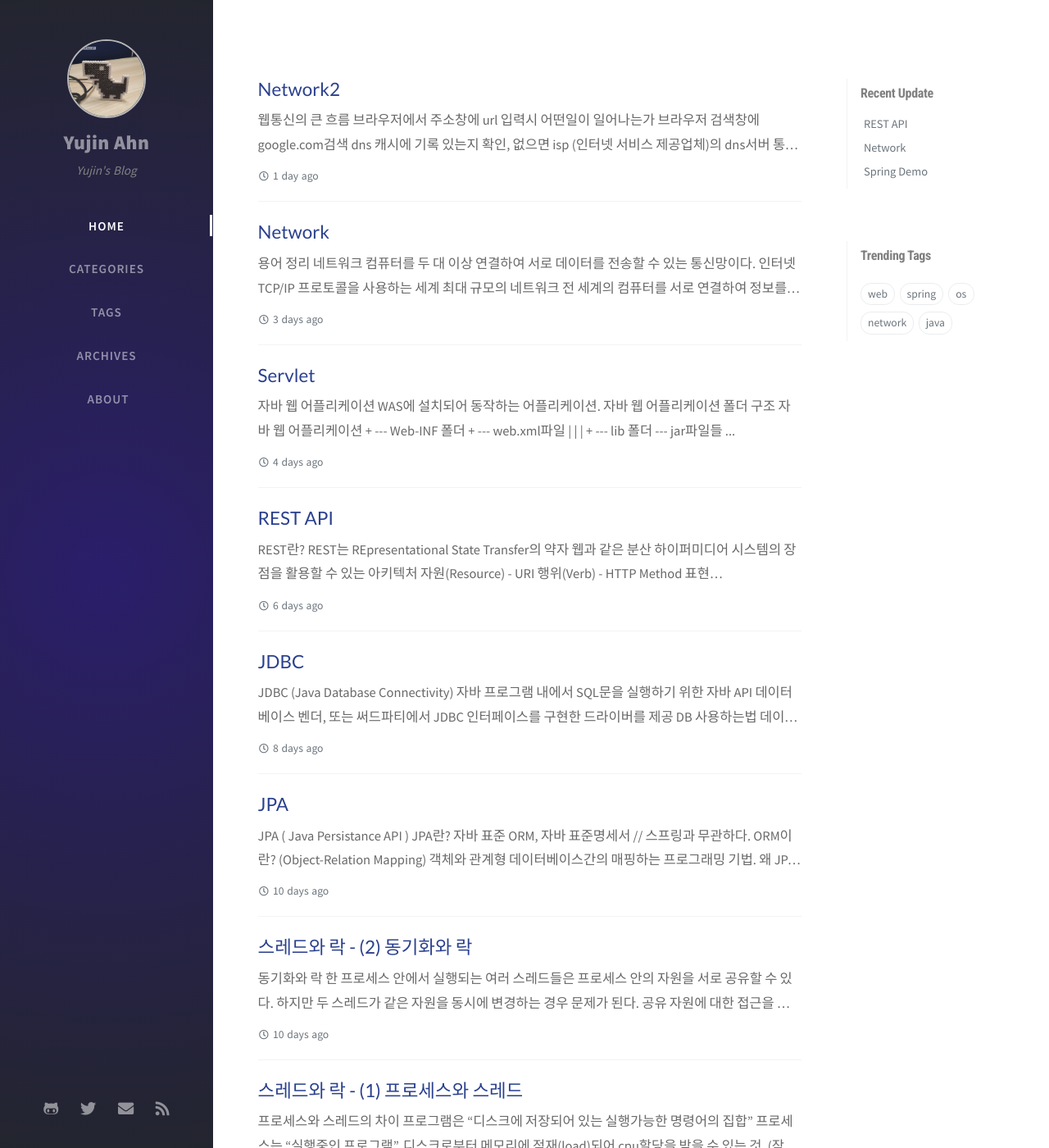
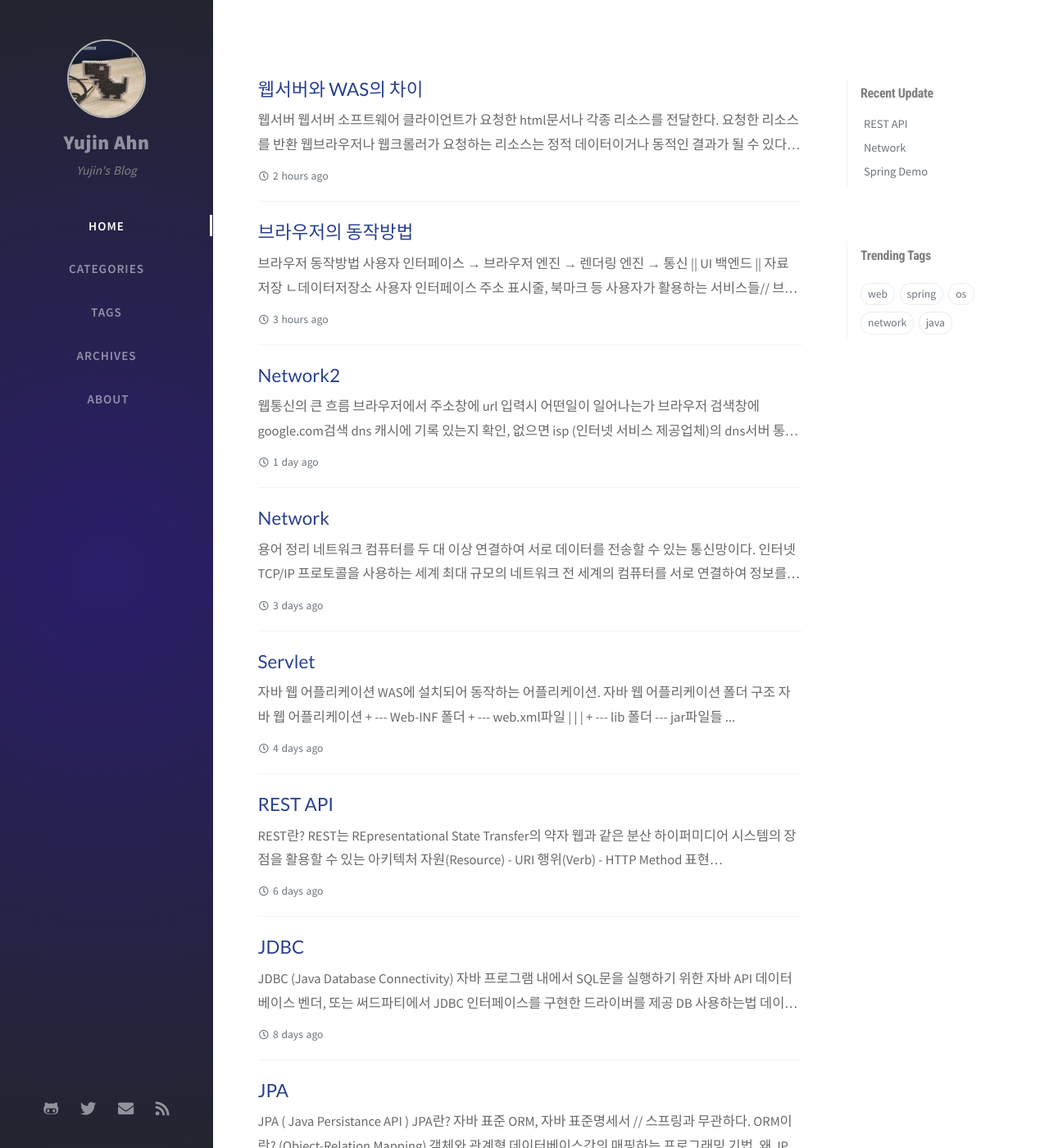
Before and after one commit to ahnyujin/ahnyujin.github.io, a Jekyll site: the page built from index.html, in a window 1280 px wide and 1400 px high. Shown: the whole window at 82% size. Built offline with Jekyll 4.4.1, drawn with Linux system fonts in a browser that asks for light colours; nearby versions of some CDN libraries; the list of posts is cut into pages by our own code; comment, search, counter and statistics services are not loaded; some of the changed text lies outside the part shown.

Commit message:
post about web

````diff
--- a/_posts/2020-09-11-network-demo.md
+++ b/_posts/2020-09-11-network-demo.md
@@ -11,6 +11,15 @@ tags: [network]     # TAG names should always be lowercase
 - 인터넷
   - TCP/IP 프로토콜을 사용하는 세계 최대 규모의 네트워크
   - 전 세계의 컴퓨터를 서로 연결하여 정보를 교환할 수 있도록 만든 하나의 거대한 컴퓨터 통신망이다.
+
+  | 이름 | 프로토콜 | 포트 | 기능 |
+  |---|:---:|---:|---:|
+  | `WWW` | HTTP | 80 | 웹서비|
+  | `Email` | SMTP/POP3/IMAP | 25/110/114 | 이메일 서비스|
+  | `FTP` | FTP |21 |파일 전송 서비스|
+  | `DNS` | TCP/UDP | 53 |네임 서비스|
+  | `NEWS` | NNTP | 119 |인터넷 뉴스 서비스|
+
 - ISP(Internet Service Provider)
   - 인터넷에 접속하는 수단을 제공하는 주체다. 일반 사용자, 기업체, 기관, 단체 등이 인터넷에 접속하여 인터넷을 이용할 수 있도록 돕는 사업자이다. (KT, U+ )
 - DNS(Domain Name System)
@@ -51,7 +60,7 @@ tags: [network]     # TAG names should always be lowercase
   - 데이터가 통신하기 위한 논리적인 연결
   - 양 끝단의 응용 프로세스가 통신을 관리하기 위한 방법 제공
 - 4 Layer - Transport Layer
-  - TCP또는 UDP 프로토콜 이용해 포트 열기
+  - TCP 또는 UDP 프로토콜 이용해 포트 열기
   - 패킷생성 및 전송
 - 3 Layer - Network Layer
   - 경로를 선택하고 주소(IP)를 정하여 경로에 따라 패킷을 전달해주는 역할
--- a/_posts/2020-09-13-network-demo2.md
+++ b/_posts/2020-09-13-network-demo2.md
@@ -17,18 +17,29 @@ tags: [network]     # TAG names should always be lowercase
 
 # HTTP Method
 
-- POST
-- GET
-- PUT
-- DELETE
+- GET : 정보를 요청하기 위해 사용 (SELECT)
+- POST : 정보를 밀어넣기 위해 사용 (INSERT)
+- PUT : 정보를 업데이트하기 위해 사용 (UPDATE)
+- DELETE : 정보를 삭제하기 위해 사용 (DELETE)
+- HEAD : (HTTP)헤더 정보만 요청. // 해당 자원이 존재하는지 혹은 서버에 문제가 없는지를 확인하는 용
+- OPTIONS : 웹서버가 지원하는 메서드의 종류를 요청
+- TRACE : 클라이언트의 요청을 그대로 반환. // 서버 상태를 확인하기 위한 목적
 
 - PUT vs POST
 - PATCH vs PUT
 
 # HTTP와 HTTPS
-HTTP (Hypertext Transfer Protocol)
-
-HTTPS (Hypertext Transfer Protocol Secure)
+### HTTP (Hypertext Transfer Protocol)
+- 서버와 클라이언트가 인터넷상에서 데이터를 주고 받기 위한 프로토콜
+- **Stateless** (무상태) 프로토콜 : 응답 후 연결을 끊어버리기 때문에 클라이언트가 바로 다음것을 요청한다 하더라도 이전 상황 알 수 없음.
+  - 장점 : 불특정 다수를 대상으로 하는 서비스에 적합하다.
+  - 단점 : 클라이언트가 이전에 뭘 했는지 알 수 없다. ( 쿠키와 같은 기술 등장 )
+### URL
+- URL (Uniform Resource Locator)
+  - 웹상에서 문서와 다른 자원들의 위치를 나타내기 위해 사용
+  - 프로토콜 종류://IP 주소 또는 도메인/ 자원의 위치
+  - 물리적인 컴퓨터를 찾은 후에 해당 컴퓨터 안에 등장하는 소프트웨어 서버를 찾기 위해서는 포트값이 필요하다.
+### HTTPS (Hypertext Transfer Protocol Secure)
 
 SSL(Secure Socket Layer)을 사용하는 통신 규약
 1. 제3자가 보지 못하게 한다
--- /dev/null
+++ b/_posts/2020-09-14-how-browsers-work.md
@@ -0,0 +1,47 @@
+---
+title: 브라우저의 동작방법
+author: Yujin Ahn
+date: 2020-09-14 19:00:00 +0900
+categories: [Study, CS]
+tags: [web]     # TAG names should always be lowercase
+---
+
+# 브라우저 동작방법
+
+```
+사용자 인터페이스 → 브라우저 엔진 → 렌더링 엔진 → 통신 || UI 백엔드 || 자료 저장
+               ㄴ데이터저장소
+```
+- 사용자 인터페이스
+  - 주소 표시줄, 북마크 등 사용자가 활용하는 서비스들// 브라우저 창 제
+- 브라우저 엔진
+  - 브라우저 SW를 동작시키는 엔진
+  - 소스코드를 실행해서 화면에 보여줌
+  - 일부 정보를 캐싱해서 데이터 저장소에 저장
+- 렌더링 엔진
+  - 화면에 위치를 잡고 색칠을 해주는. 픽셀 단위
+  - 크롬, 사파리 : Webkit 엔진 사용
+  - 파이어폭스 : Gecko 엔진 사용
+- 통신
+  - http로 서버와 통신
+- UI 백엔드
+  - UI영역을 처리할 수 있는 백엔드 영역
+- 자바스크립트 해석기
+- 자료 저장
+
+렌더링 동작 과정
+```
+DOM 트리 구축 위한 HTML파싱 → 렌더트리구축 → 렌더트리배치 → 렌터트리그리기
+```
+Simple Main flow
+```
+( html → DOM Tree + css → Style Rules ) → 렌더트리 → 화면에 표현
+```
+DOM이란?
+- Document Object Model(문서 객체 모델)
+- 웹 브라우저가 html페이지를 인식하는 방식
+- 트리 구조이다.
+
+# 출처
+- [NAVER D2, 브라우저는 어떻게 동작하는가?](https://d2.naver.com/helloworld/59361)
+- [원문) How Browsers Work](https://www.html5rocks.com/en/tutorials/internals/howbrowserswork/)
--- /dev/null
+++ b/_posts/2020-09-14-web-server-and-was.md
@@ -0,0 +1,88 @@
+---
+title: 웹서버와 WAS의 차이
+author: Yujin Ahn
+date: 2020-09-14 20:00:00 +0900
+categories: [Study, CS]
+tags: [web]     # TAG names should always be lowercase
+---
+# 웹서버
+웹서버 소프트웨어
+- 클라이언트가 요청한 html문서나 각종 리소스를 전달한다.
+- 요청한 리소스를 반환
+- 웹브라우저나 웹크롤러가 요청하는 리소스는 정적 데이터이거나 동적인 결과가 될 수 있다.
+- 기본적으로 정적 컨텐츠 제공
+  - WAS를 거치지 않고 바로 자원 제
+- 동적 컨텐츠 제공을 위한 요청 전달
+  - 클라이언트의 요청을 WAS에 보내고, WAS에서 처리한 결과를 클라이언트에게 전달
+- Apache, Nginx, Microsoft, Google 웹서버
+
+# WAS
+WAS(Web Application Server)
+일종의 미들웨어로 웹 클라이언트의 요청 중 웹 애플리케이션이 동작하도록 지원하는 목적
+- Tomcat, JBoss
+
+WAS도 미들웨어
+1. 프로그램 실행환경과 데이터 베이스 접속 기능
+2. 여러개의 트랜잭션 관리
+3. 업무를 처리하는 비즈니스 로직 처리.
+
+## 웹서버가 WAS 앞단에 있으면 좋은 이유
+- 웹서버 상대적으로 간단하게 구성할 수 있다.
+- 대용량 웹어플리케이션인 경우 서버가 여러개일 수 있다.
+- WAS에 오류가 발생하면 앞단의 웹서버에서 먼저 해당 WAS를 이용하지 못하게 하고 무중단으로 사용자 WAS 재시작 할 수 있다
+- 해당 웹어플리케이션을 이용하는 사람은 was에 문제가 있는지 모르게 할 수 있다. = 장애 극복 기능
+
+- 기능을 분리하여 서버 부하 방
+- 물리적으로 분리하여 보안강화
+- 여러대의 WAS를 연결 가능
+  - 로드밸런싱 역할 및 fail over, fail back처리에 유리
+- 여러 웹어플리케이션을 서비스 가능
+
+## WAS만으로 구동 가능?
+- 웹서버 없이 와스만 있어도 정적 동적 컨텐츠 모두 제공.
+- 옛날에는 웹서버보다 정적 데이터를 성능이 안좋았을때도 있으나 현재는 성능 비
+- 보안때문에 웹서버를 두는 이유도 있음.
+
+## 동적 데이터 없다면 웹서버만으로 가능?
+
+# 정적 데이터 동적 데이터
+정적 데이터
+- 이미지, html, css, js
+- 컴퓨터에 저장되어 있는 파일
+동적 데이터
+- 웹서버에 의해 실행되는 프로그램을 통해 만들어진 결과
+
+# 미들웨어
+등장 배경
+- dbms의 등장과 dbms에 직접 접근하 클라이언트 프로그램 유행
+- 클라이언트의 로직이 많아져 크기가 커진다는 문제점이 있다.
+- 또한 클라이언트의 로직이 변경되면 클라이언트를 업데이트해주어야함.
+- 보안도 나쁨
+클라이언트와 dbms사이에 또식 다른 서버를 두는 방식
+미들웨어에서 대부분의 로직을 수행한다.
+```
+many 클라이언트 - 미들웨어 - dbms
+```
+프로그램 로직이 변경된다 하더라도 미들웨어만 변경해주면 된다.
+
+# 웹 크롤러란?
+네이버나 구글 같은 검색사이트에서 다른 웹사이트 정보를 읽어갈떄 사용하는 소프트웨어
+
+# DBMS
+DBMS(database management system)
+- 데이터베이스 관리하는 시스템
+- 이전에는 파일로 데이터를 관리, dbms
+- mysql,mariaDB를
+- 보통 서버형태로 서비스 제공
+
+# 추가
+CGI? (Common Gateway Interface) 외부 프로그램과 통신하는 방법을 정의한다. 웹사이트에서 동적인 페이지를 만드는 가장 흔하고 간단한 방법이다.
+WAS(Web Application Server)는 CGI 표준을 따르는 구현 기술들을 실행할 수 있는 서버
+자바에 웹 서비스를 위해 지원하는 기술로는 JSP(Java Server Pages)가 있습니다.
+
+# 출처
+- [부스트코스, 웹서버](https://www.edwith.org/boostcourse-web-be/lecture/58946/)
+- [부스트코스, was](https://www.edwith.org/boostcourse-web-be/lecture/58947/)
+- [아파치 투토리얼: CGI를 사용한 동적 페이지 생성](https://httpd.apache.org/docs/trunk/howto/cgi.html)
+- [CGI와 WAS, 무슨차이인가요?](https://www.slipp.net/questions/197)
+- [WSGI, WAS, CGI 이해](https://brownbears.tistory.com/350)
````
